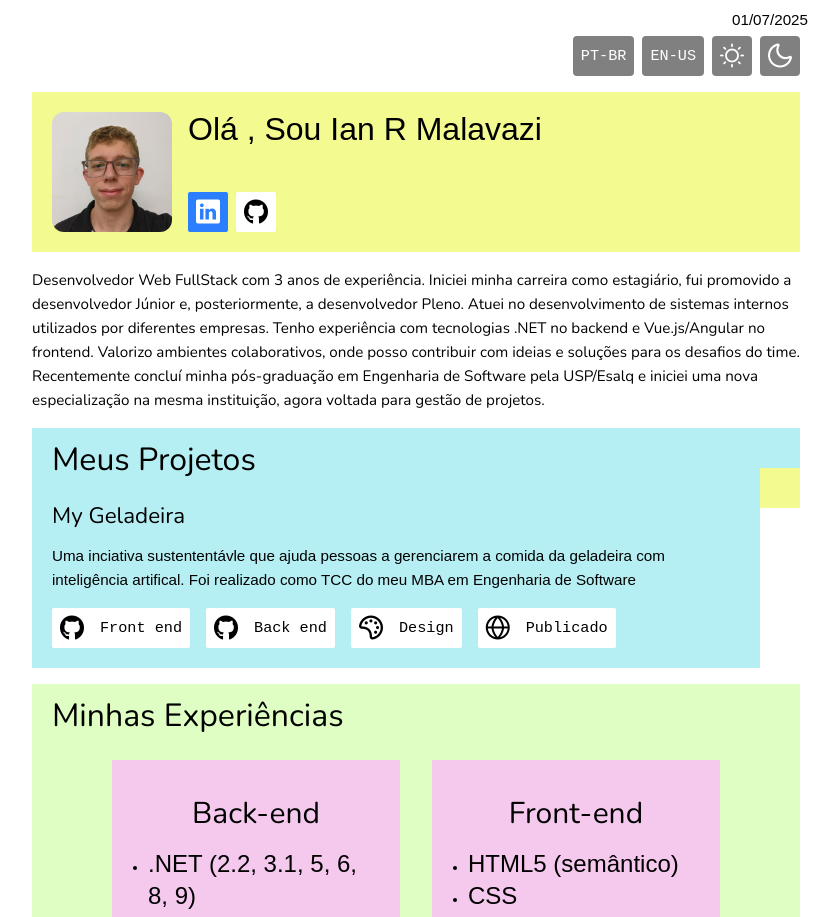
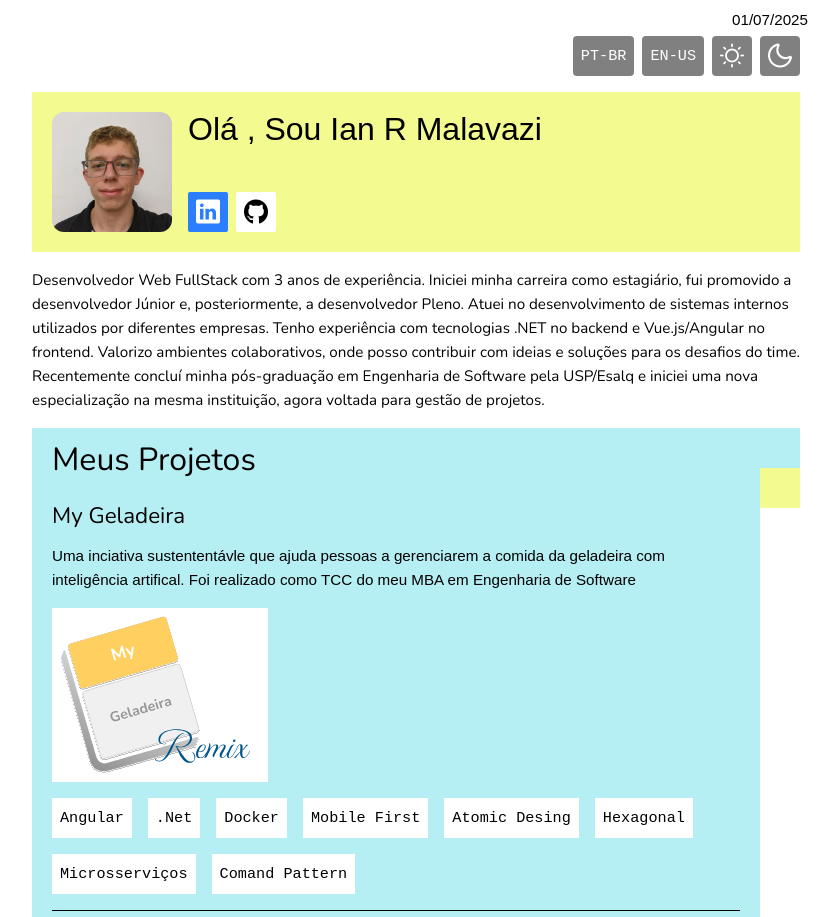
Before and after one commit to ianer-glitch/who-am-i-book, a Next.js app: page /portfolio/home in a window 1280 px wide. Shown: the top 917 px of the page, without its empty margins (224-1063 px from the left). Built offline with nearby package versions, Linux system fonts and the light colour scheme; a web font is replaced by a local one.

Commit message:
feat: add images and tecnologies to project postIt

```diff
--- a/src/app/globals.css
+++ b/src/app/globals.css
@@ -82,3 +82,8 @@ h1,h2,h3,h4,p,label{
 body{
   background-color: var(--bg-color);
 }
+
+hr{
+  width: 100%;
+  color: var(--color-text);
+}
--- a/src/app/portfolio/components/experiencesPostIt/useExperience.ts
+++ b/src/app/portfolio/components/experiencesPostIt/useExperience.ts
@@ -35,6 +35,8 @@ export const useExperience = () => {
           "Vue.js",
           "React",
           "Angular",
+          "Atomic Desing",
+          "Mobile First"
         ],
       },
       {
@@ -50,6 +52,7 @@ export const useExperience = () => {
           "Arquitetura Limpa",
           "CQRS",
           "Microsserviços",
+          "Arquitetura Baseada em Feature (FBA)"
         ],
       },
       {
--- a/src/app/portfolio/components/projectPostIt/ProjectPostIt.tsx
+++ b/src/app/portfolio/components/projectPostIt/ProjectPostIt.tsx
@@ -1,26 +1,53 @@
-import { IconLinkButton } from "@/shared/components/atoms/iconLinkButton/IconLinkButton"
-import { PostIt } from "@/shared/components/atoms/postIt/PostIt"
+import { IconLinkButton } from "@/shared/components/atoms/iconLinkButton/IconLinkButton";
+import { PostIt } from "@/shared/components/atoms/postIt/PostIt";
+import Image from "next/image";
 
 export interface IProjectPostIt {
-    title : string,
-    description : string,
-    repoFrontEndLink ?: string,
-    repoBackEndLink?: string,
-    publishedLink ?: string
-    desingLink?:string,
-    color : "yellow" | "red" | "blue" | "green" | "pink",
-
+  title: string;
+  description: string;
+  repoFrontEndLink?: string;
+  repoBackEndLink?: string;
+  publishedLink?: string;
+  desingLink?: string;
+  color: "yellow" | "red" | "blue" | "green" | "pink";
+  imageSrc?: string;
+  tecnologies: string[];
 }
 
-export const ProjectPostIt = (props : IProjectPostIt) =>{
-    return(
-        <PostIt className="w-full h-fit flex items-start flex-col justify-start gap-8" color={props.color}>
-            <h1 style={{fontFamily:"var(--font-nunito)"}} >Meus Projetos</h1>
+export const ProjectPostIt = (props: IProjectPostIt) => {
+  return (
+    <PostIt
+      className="w-full h-fit flex items-start flex-col justify-start gap-8"
+      color={props.color}
+    >
+      <h1 style={{ fontFamily: "var(--font-nunito)" }}>Meus Projetos</h1>
       <section className="w-full flex items-start flex-col justify-start gap-4 ">
-                <h2 style={{fontFamily:"var(--font-nunito)"}} >{props.title}</h2>
-                <p className="bold" style={{fontFamily:"var(--font-love-you)"}}>{props.description}</p>
+        <h2 style={{ fontFamily: "var(--font-nunito)" }}>{props.title}</h2>
+        <p className="bold" style={{ fontFamily: "var(--font-love-you)" }}>
+          {props.description}
+        </p>
+        {props.imageSrc && (
+          <figure className="bg-white p-2">
+              <Image
+                src={props.imageSrc}
+                alt={props.title}
+                width={200}
+                height={200}
+              />
+          </figure>
+        )}
         <ul className=" flex flex-wrap items-start justify-start  gap-4 w-full ">
-                    {props.repoFrontEndLink &&
+          {props?.tecnologies?.map((m, key) => (
+            <li key={key}>
+              <span>
+                <p className="bg-white !text-black p-2">{m}</p>
+              </span>
+            </li>
+          ))}
+        </ul>
+        <hr />
+        <ul className=" flex flex-wrap items-start justify-start  gap-4 w-full ">
+          {props.repoFrontEndLink && (
             <li>
               <IconLinkButton
                 link={props.repoFrontEndLink ?? ""}
@@ -29,8 +56,9 @@ export const ProjectPostIt = (props : IProjectPostIt) =>{
                 iconColor="!text-black"
                 text="Front end"
               />
-                    </li>}
-                    {props.repoBackEndLink &&
+            </li>
+          )}
+          {props.repoBackEndLink && (
             <li>
               <IconLinkButton
                 link={props.repoBackEndLink ?? ""}
@@ -39,8 +67,9 @@ export const ProjectPostIt = (props : IProjectPostIt) =>{
                 className="bg-white"
                 text="Back end"
               />
-                    </li>}
-                    {props.desingLink &&
+            </li>
+          )}
+          {props.desingLink && (
             <li>
               <IconLinkButton
                 link={props.desingLink ?? ""}
@@ -49,8 +78,9 @@ export const ProjectPostIt = (props : IProjectPostIt) =>{
                 className="bg-white"
                 text="Design"
               />
-                    </li>}
-                    {props.publishedLink &&
+            </li>
+          )}
+          {props.publishedLink && (
             <li>
               <IconLinkButton
                 link={props.publishedLink ?? ""}
@@ -59,9 +89,10 @@ export const ProjectPostIt = (props : IProjectPostIt) =>{
                 className="bg-white"
                 text="Publicado"
               />
-                    </li>}
+            </li>
+          )}
         </ul>
       </section>
     </PostIt>
-    )
-}
+  );
+};
--- a/src/app/portfolio/components/projectsPostItList/ProjectsPostItList.tsx
+++ b/src/app/portfolio/components/projectsPostItList/ProjectsPostItList.tsx
@@ -30,6 +30,7 @@ export const ProjectsPostItList = () => {
     const pro : IProjectPostIt = {
       color : handleProjectColor(index),
       ...m,
+
     }
     return pro
   })
--- a/src/app/portfolio/components/projectsPostItList/useProjects.ts
+++ b/src/app/portfolio/components/projectsPostItList/useProjects.ts
@@ -17,6 +17,8 @@ export const useProjects = () => {
         publishedLink: "a",
         repoBackEndLink: "a",
         repoFrontEndLink: "a",
+        tecnologies:["Angular",".Net","Docker","Mobile First","Atomic Desing","Hexagonal","Microsserviços","Comand Pattern"],
+        imageSrc:"/images/my-geladeira-remix-logo.svg"
       },
       {
         description: "a",
@@ -25,6 +27,7 @@ export const useProjects = () => {
         publishedLink: ".",
         repoBackEndLink: ".",
         repoFrontEndLink: ".",
+        tecnologies:[""]
       },
     ],
     enUs: [
@@ -35,6 +38,7 @@ export const useProjects = () => {
         publishedLink: ".",
         repoBackEndLink: ".",
         repoFrontEndLink: ".",
+        tecnologies:[]
       },
       {
         description: "a",
@@ -43,6 +47,7 @@ export const useProjects = () => {
         publishedLink: ".",
         repoBackEndLink: ".",
         repoFrontEndLink: ".",
+        tecnologies:[]
       },
     ],
   };
--- a/src/app/portfolio/domain/IProject.ts
+++ b/src/app/portfolio/domain/IProject.ts
@@ -5,4 +5,6 @@ export interface IProject{
     repoBackEndLink?: string,
     publishedLink ?: string,
     desingLink?:string,
+    tecnologies: string[],
+    imageSrc?:string
 }
```
Also changed, not shown: public/images/my-geladeira-remix-logo.svg (added). Lines whose indentation alone changed are shown as unchanged.
